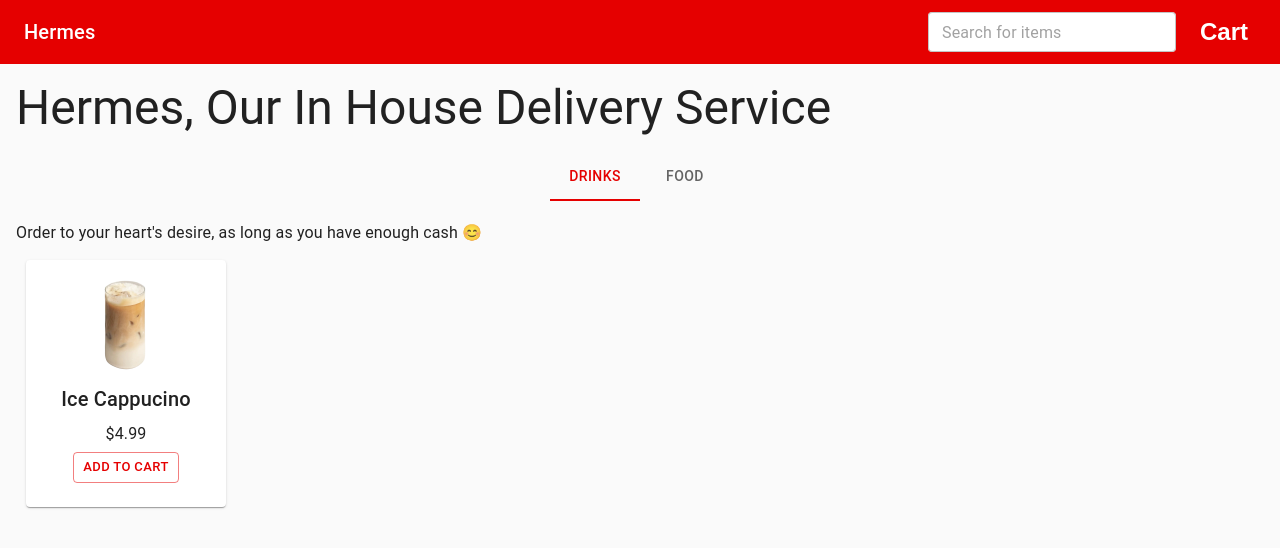
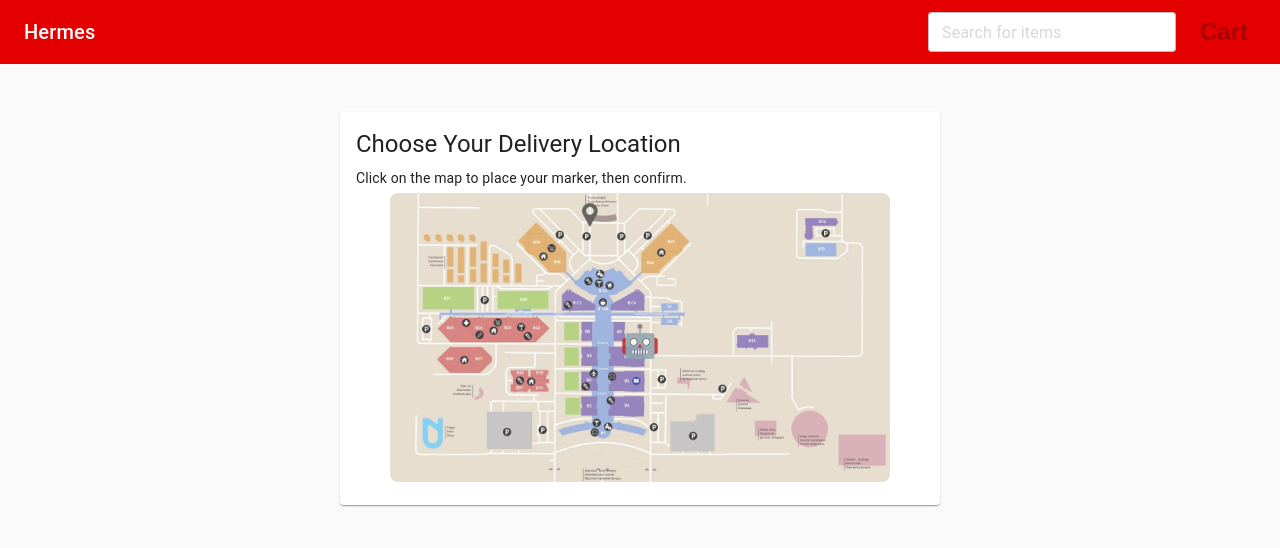
Before and after one commit to OneSkyMario/Hermes-Website, a React (Create React App) app: page / in a window 1280 px wide. Shown: the top 548 px of the page. Built offline with nearby package versions, Linux system fonts and the light colour scheme.

Commit message:
feat: added and required delivery location

```diff
--- a/src/App.js
+++ b/src/App.js
@@ -1,7 +1,9 @@
-import { useState } from 'react';
+import { useState, useEffect } from 'react';
 import { Button, Card, CardContent, Typography, Tabs, Tab, AppBar, Toolbar, IconButton, TextField, Badge, Drawer, Divider, Box } from '@mui/material';
 // import ShoppingCartIcon from '@mui/icons-material/ShoppingCart';
 import buttonImage from './assets/IceCappSolo.png';
+import nuMapImage from './assets/nu_map.jpg';
+import saladImage from './assets/salad_image.jpg';
 
 const drinks = [
   { id: 1, name: 'Ice Cappucino', image: buttonImage, price: 4.99 },
@@ -10,6 +12,7 @@ const drinks = [
 const foods = [
   { id: 1, name: 'Veggie Sandwich', image: buttonImage, price: 5.49 },
   { id: 2, name: 'Cheese Pizza', image: buttonImage, price: 7.99 },
+  { id: 3, name: 'Fresh Salad', image: saladImage, price: 6.25 },
 ];
 
 function ItemCard({ item, onAdd }) {
@@ -34,6 +37,9 @@ export default function App() {
   const [searchTerm, setSearchTerm] = useState('');
   const [orderPlaced, setOrderPlaced] = useState(false);
   const [deliveryTime, setDeliveryTime] = useState(null);
+  const [location, setLocation] = useState(null); // {x, y} relative to image
+  const [locationConfirmed, setLocationConfirmed] = useState(false);
+  const [showLocationStep, setShowLocationStep] = useState(false);
 
   function handleAddToCart(item) {
     setCartItems(prev => {
@@ -54,21 +60,43 @@ export default function App() {
 
   const total = cartItems.reduce((sum, ci) => sum + ci.price * ci.quantity, 0);
 
-  const handleCartOpen = () => setCartOpen(true);
-  const handleCartClose = () => setCartOpen(false);
+  function handleCartOpen() {
+    setCartOpen(true);
+    setShowLocationStep(false);
+  }
+
+  function handleCartClose() {
+    setCartOpen(false);
+    setShowLocationStep(false);
+  }
+
+  function handleCheckoutClick() {
+    setShowLocationStep(true);
+  }
+
+  function handleMapClick(e) {
+    const rect = e.target.getBoundingClientRect();
+    const x = ((e.clientX - rect.left) / rect.width);
+    const y = ((e.clientY - rect.top) / rect.height);
+    setLocation({ x, y });
+  }
+
+  function handleConfirmLocation() {
+    setLocationConfirmed(true);
+  }
+
+  function handlePlaceOrder() {
+    if (cartItems.length === 0 || !locationConfirmed) return;
+    setOrderPlaced(true);
+    const minutes = Math.floor(Math.random() * 11) + 5;
+    const eta = new Date(Date.now() + minutes * 60000);
+    setDeliveryTime(eta);
+  }
 
   function handleTabChange(event, newValue) {
     setSelectedTab(newValue);
     handleCartClose();
     setOrderPlaced(false);
-  }
-
-  function handlePlaceOrder() {
-    if (cartItems.length === 0) return;
-    setOrderPlaced(true);
-    const minutes = Math.floor(Math.random() * 11) + 5; // 5-15 minutes
-    const eta = new Date(Date.now() + minutes * 60000);
-    setDeliveryTime(eta);
   }
 
   return (
@@ -83,14 +111,111 @@ export default function App() {
             value={searchTerm}
             onChange={(e) => setSearchTerm(e.target.value)}
             style={{ backgroundColor: 'white', borderRadius: 4 }}
+            disabled={!locationConfirmed}
           />
-          <IconButton color="inherit" style={{ marginLeft: 16 }} onClick={handleCartOpen}>
+          <IconButton color="inherit" style={{ marginLeft: 16 }} onClick={handleCartOpen} disabled={!locationConfirmed}>
             <Badge badgeContent={cartItems.length} color="secondary">
               <div style={{ color: 'inherit', fontWeight: 'bold' }}>Cart</div>
             </Badge>
           </IconButton>
         </Toolbar>
       </AppBar>
+      <Box sx={{ p: 2, bgcolor: 'background.default' }}>
+        {!locationConfirmed && (
+          <Card sx={{ mt: 4, p: 2, maxWidth: 600, mx: 'auto' }}>
+            <Typography variant="h5" gutterBottom>Choose Your Delivery Location</Typography>
+            <Typography variant="body2" gutterBottom>Click on the map to place your marker, then confirm.</Typography>
+            <div style={{ position: 'relative', width: '100%', maxWidth: 500, margin: '0 auto' }}>
+              <img
+                src={nuMapImage}
+                alt="Map for delivery location"
+                style={{ width: '100%', maxHeight: 400, objectFit: 'cover', borderRadius: 8, cursor: 'crosshair' }}
+                onClick={handleMapClick}
+              />
+              {location && (
+                <div style={{
+                  position: 'absolute',
+                  left: `${location.x * 100}%`,
+                  top: `${location.y * 100}%`,
+                  transform: 'translate(-50%, -100%)',
+                  pointerEvents: 'none',
+                  zIndex: 2
+                }}>
+                  <span style={{ fontSize: 32, color: '#e50000' }}>📍</span>
+                </div>
+              )}
+              {/* Robot always in the center */}
+              <div style={{
+                position: 'absolute',
+                left: '50%',
+                top: '50%',
+                transform: 'translate(-50%, -50%)',
+                pointerEvents: 'none',
+                zIndex: 1
+              }}>
+                <span style={{ fontSize: 32 }}>🤖</span>
+              </div>
+            </div>
+            {location && (
+              <>
+                <Typography color="success.main" sx={{ mt: 2 }}>A robot is available to deliver to your location!</Typography>
+                <Button variant="contained" color="primary" sx={{ mt: 2 }} onClick={handleConfirmLocation}>
+                  Confirm Location
+                </Button>
+              </>
+            )}
+          </Card>
+        )}
+        {locationConfirmed && (
+          <>
+            <Box sx={{ mb: 4 }}>
+              <Card sx={{ mt: 2, p: 2, maxWidth: 600, mx: 'auto' }}>
+                <Typography variant="h6" gutterBottom>Your Delivery Location</Typography>
+                <div style={{ position: 'relative', width: '100%', maxWidth: 500, margin: '0 auto' }}>
+                  <img
+                    src={nuMapImage}
+                    alt="Map for delivery location"
+                    style={{ width: '100%', maxHeight: 400, objectFit: 'cover', borderRadius: 8 }}
+                  />
+                  {location && (
+                    <div style={{
+                      position: 'absolute',
+                      left: `${location.x * 100}%`,
+                      top: `${location.y * 100}%`,
+                      transform: 'translate(-50%, -100%)',
+                      pointerEvents: 'none',
+                      zIndex: 2
+                    }}>
+                      <span style={{ fontSize: 32, color: '#e50000' }}>📍</span>
+                    </div>
+                  )}
+                  <div style={{
+                    position: 'absolute',
+                    left: '50%',
+                    top: '50%',
+                    transform: 'translate(-50%, -50%)',
+                    pointerEvents: 'none',
+                    zIndex: 1
+                  }}>
+                    <span style={{ fontSize: 32 }}>🤖</span>
+                  </div>
+                </div>
+              </Card>
+            </Box>
+            <Tabs value={selectedTab} onChange={handleTabChange} centered style={{ marginBottom: '20px' }}>
+              <Tab label="Drinks" />
+              <Tab label="Food" />
+            </Tabs>
+            <Typography gutterBottom>Order to your heart's desire, as long as you have enough cash 😊</Typography>
+            <div style={{ display: 'flex', flexWrap: 'wrap' }}>
+              {(selectedTab === 0 ? drinks : foods).filter(item => item.name.toLowerCase().includes(searchTerm.toLowerCase())).map((item) => (
+                <ItemCard
+                  key={item.id}
+                  item={item}
+                  onAdd={handleAddToCart}
+                />
+              ))}
+            </div>
             <Drawer anchor="right" open={cartOpen} onClose={handleCartClose}>
               <div style={{ width: 300, padding: 20 }}>
                 <Typography variant="h6">Your Cart</Typography>
@@ -112,37 +237,29 @@ export default function App() {
                 )}
                 <Divider style={{ margin: '20px 0' }} />
                 <Typography variant="h6">Total: ${total.toFixed(2)}</Typography>
-          <Button variant="contained" color="primary" fullWidth onClick={() => { handleCartClose(); handlePlaceOrder(); }} style={{ marginTop: 10 }}>
+                <Button
+                  variant="contained"
+                  color="primary"
+                  fullWidth
+                  onClick={handlePlaceOrder}
+                  style={{ marginTop: 10 }}
+                  disabled={cartItems.length === 0}
+                >
                   Checkout
                 </Button>
               </div>
             </Drawer>
-      <Box sx={{ p: 2, bgcolor: 'background.default' }}>
-        <Typography variant="h3" gutterBottom>Hermes, Our In House Delivery Service</Typography>
-        <Tabs value={selectedTab} onChange={handleTabChange} centered style={{ marginBottom: '20px' }}>
-          <Tab label="Drinks" />
-          <Tab label="Food" />
-        </Tabs>
-
-        <Typography gutterBottom>Order to your heart's desire, as long as you have enough cash 😊</Typography>
-
-        <div style={{ display: 'flex', flexWrap: 'wrap' }}>
-          {(selectedTab === 0 ? drinks : foods).filter(item => item.name.toLowerCase().includes(searchTerm.toLowerCase())).map((item) => (
-            <ItemCard
-              key={item.id}
-              item={item}
-              onAdd={handleAddToCart}
-            />
-          ))}
-        </div>
-
             {orderPlaced && cartItems.length > 0 && (
               <Card sx={{ mt: 2 }} elevation={3}>
                 <CardContent>
                   <Typography variant="h6">Your order has been placed!</Typography>
-              <Typography>Estimated delivery at {deliveryTime.toLocaleTimeString([], { hour: '2-digit', minute: '2-digit' })}.</Typography>
+                  <Typography>
+                    Estimated delivery at {deliveryTime.toLocaleTimeString([], { hour: '2-digit', minute: '2-digit' })}.
+                  </Typography>
                 </CardContent>
               </Card>
+            )}
+          </>
         )}
       </Box>
     </>
--- a/src/index.css
+++ b/src/index.css
@@ -1,8 +1,9 @@
 body {
   margin: 0;
-  font-family: -apple-system, BlinkMacSystemFont, 'Segoe UI', 'Roboto', 'Oxygen',
-    'Ubuntu', 'Cantarell', 'Fira Sans', 'Droid Sans', 'Helvetica Neue',
-    sans-serif;
+  font-family: 'Helvetica Neue', Helvetica, Arial, sans-serif;
+  font-size: 18px;
+  background: #fafafa;
+  color: #222;
   -webkit-font-smoothing: antialiased;
   -moz-osx-font-smoothing: grayscale;
 }
--- a/src/index.js
+++ b/src/index.js
@@ -19,7 +19,7 @@ root.render(
   <React.StrictMode>
     <ThemeProvider theme={theme}>
       <CssBaseline />
-      <App />
+    <App />
     </ThemeProvider>
   </React.StrictMode>
 );
```
Also changed, not shown: src/assets/nu_map.jpg (added), src/assets/salad_image.jpg (added). Lines whose indentation alone changed are shown as unchanged.
